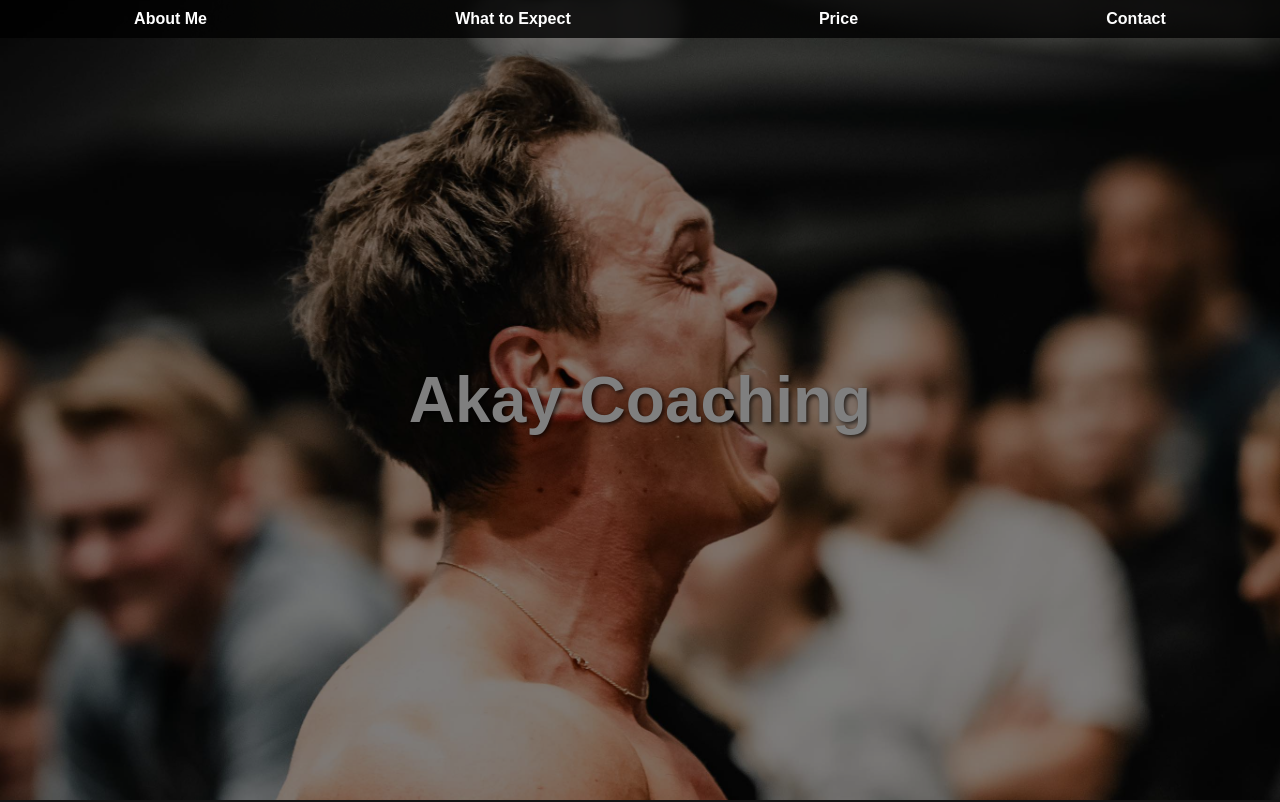
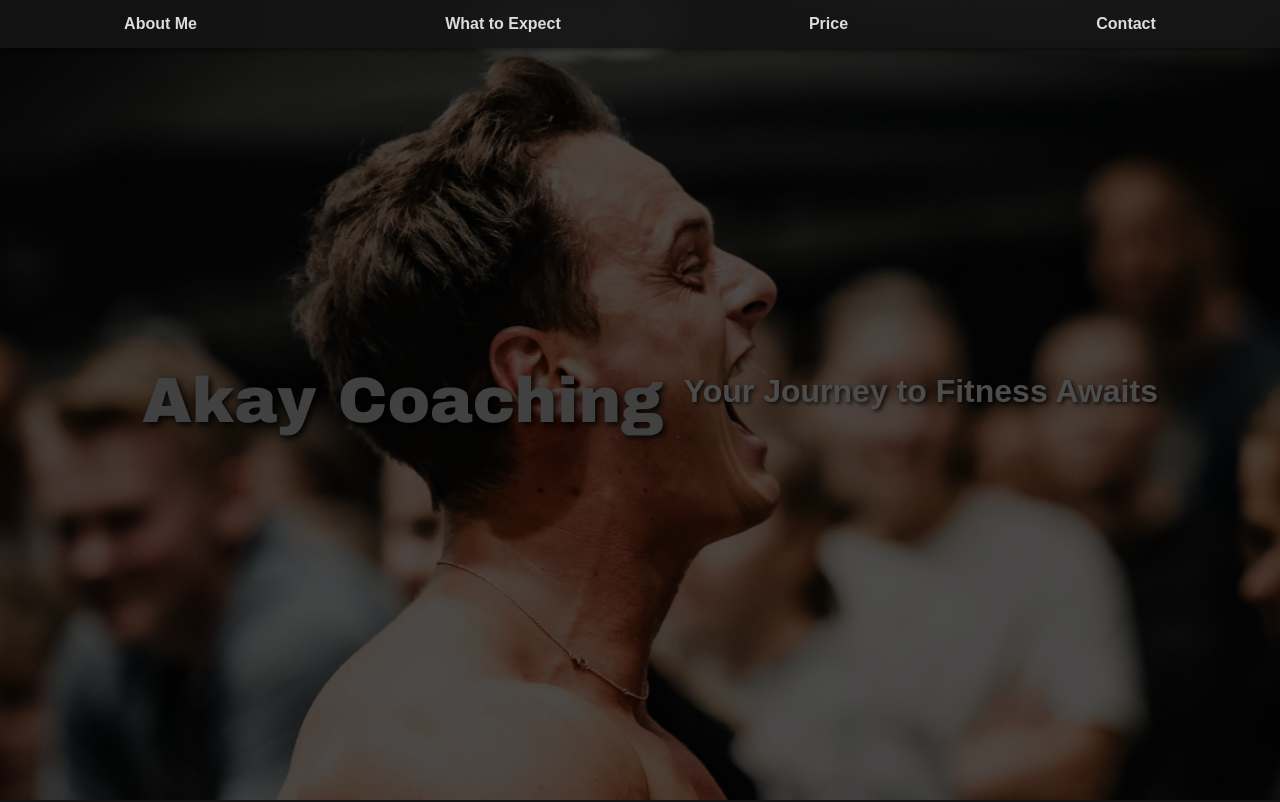
Before and after one commit to CatoAkay/AKAY_COACHING, a React (Create React App) app in the folder akay-coaching/: page / in a window 1280 px wide. Shown: the top 802 px of the page. Built offline with nearby package versions, Linux system fonts and the light colour scheme.

Commit message:
header and nav

```diff
--- a/akay-coaching/src/App.js
+++ b/akay-coaching/src/App.js
@@ -9,7 +9,7 @@ import ContactForm from "./components/ContactForm";
 import Footer from "./components/Footer";
 import GlobalStyle from './components/GlobalStyle';
 import Feedback from './components/Feedback';
-import './App.css'
+import './App.css';
 import Testimonials from './components/Testimonials';
 
 const Container = styled.div`
@@ -23,17 +23,21 @@ const Navigation = styled.nav`
     width: 100%;
     display: flex;
     justify-content: space-around;
-  background-color: rgba(0, 0, 0, 0.8);
-  padding: 10px;
+    background-color: rgba(20, 20, 20, 0.9); /* Darker background */
+    padding: 15px 0; /* Increased padding for a more spacious look */
     z-index: 1000;
+    box-shadow: 0 2px 5px rgba(0, 0, 0, 0.5); /* Subtle shadow for depth */
 `;
 
 const NavLink = styled(Link)`
-  color: white;
-  cursor: pointer;
+    color: #dcdcdc; /* Light gray for text */
     font-weight: bold;
+    text-decoration: none; /* Remove underline */
+    transition: color 0.3s ease, transform 0.3s ease; /* Smooth transition */
+
     &:hover {
-    color: #f76c6c;
+        color: #f76c6c; /* Highlight color on hover */
+        transform: scale(1.1); /* Slight scale effect */
     }
 `;
 
--- a/akay-coaching/src/components/Header.js
+++ b/akay-coaching/src/components/Header.js
@@ -10,7 +10,6 @@ const HeaderSection = styled.header`
     display: flex;
     justify-content: center;
     align-items: center;
-    color: black;
     text-align: center;
 
     &:before {
@@ -20,7 +19,7 @@ const HeaderSection = styled.header`
         left: 0;
         right: 0;
         bottom: 0;
-        background: rgba(0, 0, 0, 0.5);
+        background: rgba(0, 0, 0, 0.7); /* Slightly darker overlay for better contrast */
         z-index: 1;
     }
 `;
@@ -29,14 +28,23 @@ const Title = styled.h1`
     font-size: 4rem;
     padding: 20px;
     position: relative;
-    color: white;
-    text-shadow: 2px 2px 4px rgba(0, 0, 0, 0.7);
+    color: #dcdcdc; /* Lighter gray for better readability */
+    text-shadow: 3px 3px 6px rgba(0, 0, 0, 0.9); /* Stronger shadow for better contrast */
+    font-family: 'Arial Black', sans-serif; /* A bolder font for emphasis */
+`;
+
+const Subtitle = styled.h2`
+    font-size: 2rem;
+    color: #ffffff; /* White color for better contrast */
+    margin-top: 10px; /* Space between title and subtitle */
+    text-shadow: 2px 2px 4px rgba(0, 0, 0, 0.8); /* Strong shadow for depth */
 `;
 
 function Header() {
   return (
     <HeaderSection>
       <Title>Akay Coaching</Title>
+      <Subtitle>Your Journey to Fitness Awaits</Subtitle>
     </HeaderSection>
   );
 }
```
Lines whose indentation alone changed are shown as unchanged.
